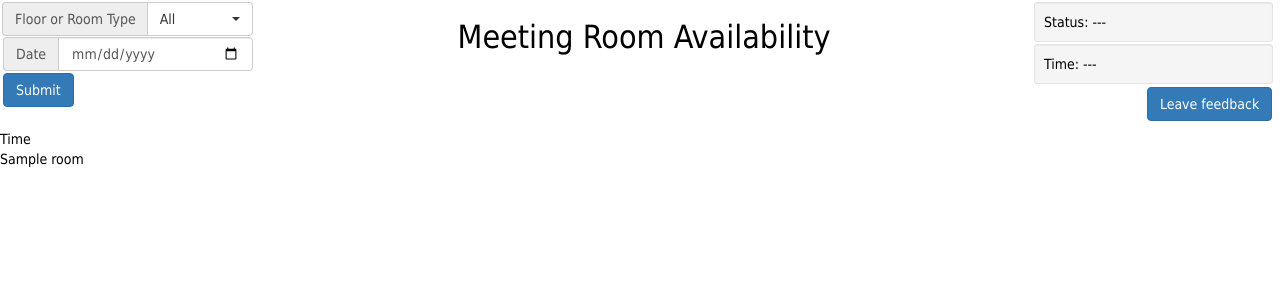
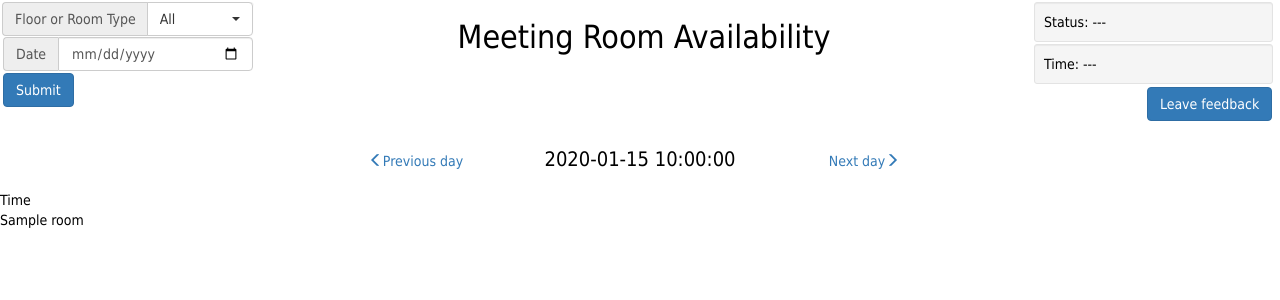
Before and after one commit to Wynndow/meeting_room_project, a Flask app: template app/templates/base.html in a window 1280 px wide. Shown: the top 300 px of the page. Run offline with Flask 2, Linux system fonts and the light colour scheme; the template is opened without the code that fills it: most values are stand-ins (such as "Sample title", 1, 10 or a date in 2020); parts of the project's set-up code (start-up, migrations or seed data) failed here and were passed over; some libraries are stand-ins or nearby versions.

Commit message:
Add day navigation buttons
Adds the ability to scroll through days with buttons from the index
page. A requested feature.

```diff
--- a/app/static/javascripts/application.js
+++ b/app/static/javascripts/application.js
@@ -1,6 +1,6 @@
 $(window).load(function(){
 
-  var place = $( '.hour:nth-child(7)' ).offset().top
+  var place = $( '.hour:nth-child(5)' ).offset().top
   $(window).scrollTop(place);
 
   $('.Free, .Busy').hover(
--- a/app/static/stylesheet.css
+++ b/app/static/stylesheet.css
@@ -199,3 +199,21 @@ h1 {
 .error-container {
   text-align: center;
 }
+
+.navigation-container {
+  display: flex;
+  justify-content: center;
+  align-items: baseline;
+  margin: 2vh;
+}
+
+.navigation-arrow {
+  width: 10vw;
+  text-align: center;
+}
+
+.navigation-date {
+  font-size: 2.5vh;
+  width: 25vw;
+  text-align: center;
+}
--- a/app/templates/base.html
+++ b/app/templates/base.html
@@ -52,6 +52,19 @@
     </div>
   </div>
   <section class="row">
+    <div class="navigation-container">
+      <div class="navigation-arrow">
+          <a href="/?room_group={{ room_group }}&date={{ previous_day }}"><span class="glyphicon glyphicon-menu-left" aria-hidden="true"></span>Previous day</a>
+      </div>
+      <div class="navigation-date">
+        {{ display_date }}
+      </div>
+      <div class="navigation-arrow">
+        <a href="/?room_group={{ room_group }}&date={{ next_day }}">Next day<span class="glyphicon glyphicon-menu-right" aria-hidden="true"></span></a>
+      </div>
+    </div>
+  </section>
+  <section class="row">
     <div class='room-name-container'>
       <div class='times'>
         Time
```
Also changed, not shown: app/main/views.py (+14 -8 lines).
